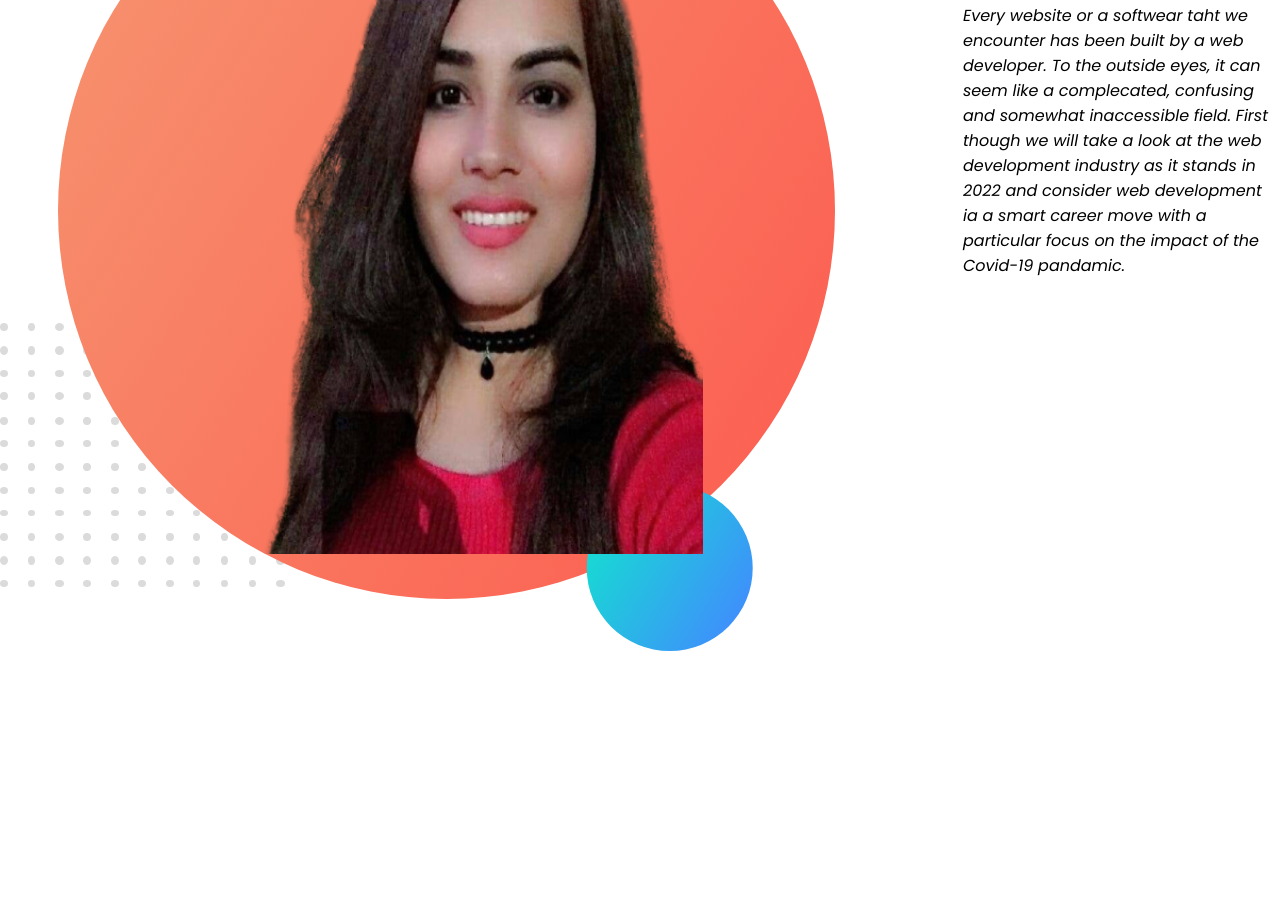
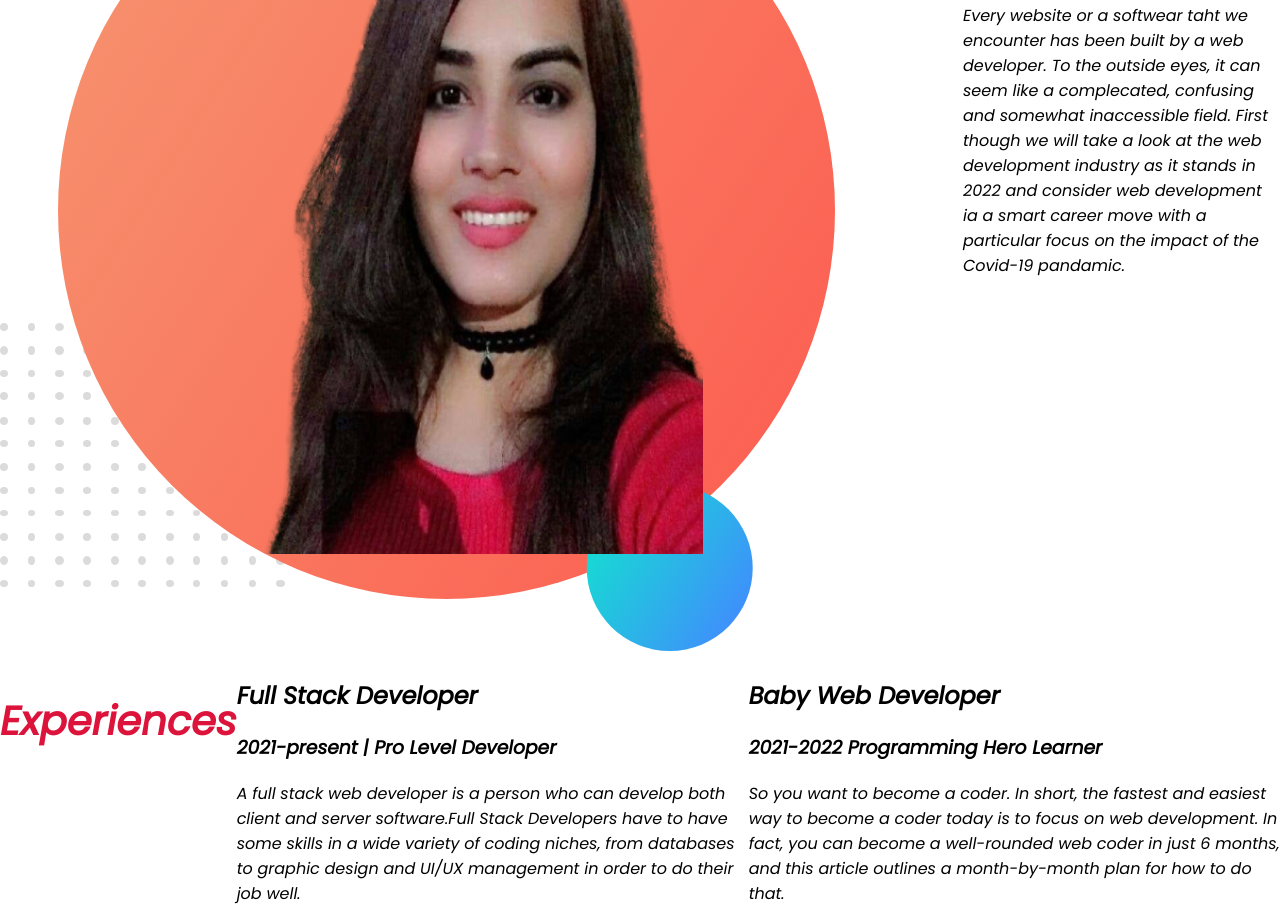
Before and after one commit to alammonira/Developer-portfolio, a plain HTML site: page index.html in a window 1280 px wide. Shown: the part 1014-1936 px from the top of the page. Before the commit the page ends 1672 px from the top, so only its background shows below. Drawn offline with Linux system fonts and the light colour scheme.

```diff
--- a/index.html
+++ b/index.html
@@ -40,6 +40,23 @@
         </div>
 
     </section>
+    <section class="Experience area">
+        <h1>Experiences</h1>
+        <div>
+            <h2>Full Stack Developer</h2>
+            <h3>2021-present | Pro Level Developer</h3>
+            <p>A full stack web developer is a person who can develop both client and server software.Full Stack
+                Developers have to have some skills in a wide variety of coding niches, from databases to graphic design
+                and UI/UX management in order to do their job well.</p>
+        </div>
+        <Div>
+            <h2>Baby Web Developer</h2>
+            <h3>2021-2022 Programming Hero Learner</h3>
+            <p>So you want to become a coder. In short, the fastest and easiest way to become a coder today is to focus
+                on web development. In fact, you can become a well-rounded web coder in just 6 months, and this article
+                outlines a month-by-month plan for how to do that.</p>
+        </Div>
+    </section>
 </body>
 
 </html>
```
